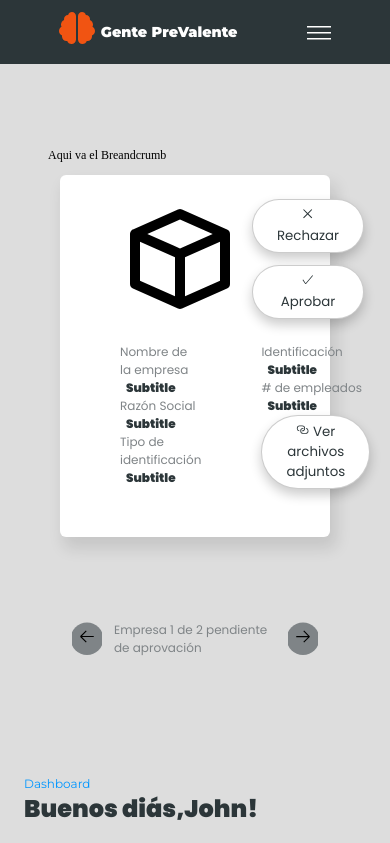
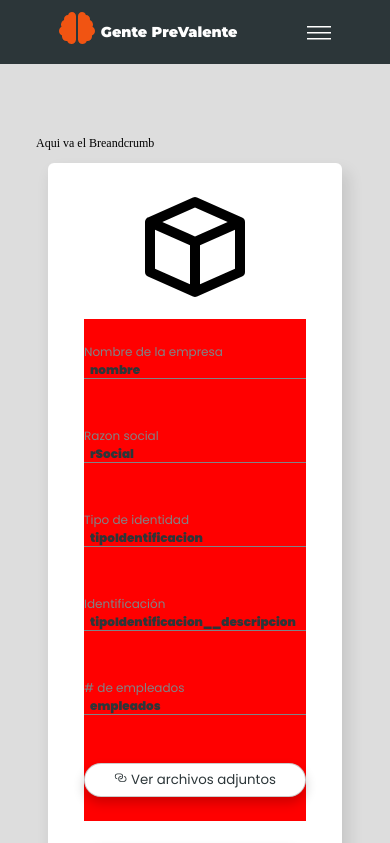
Before and after one commit to Jevelopers/PreValente, a React (Create React App) app in the folder prevalente/: page /Administration/Solicitar in a window 390 px wide. Shown: the top 843 px of the page. Built offline with nearby package versions, Linux system fonts and the light colour scheme.

Commit message:
ResponsiveCardLg

```diff
--- a/prevalente/src/Components/Card/Lg/Card.jsx
+++ b/prevalente/src/Components/Card/Lg/Card.jsx
@@ -7,31 +7,26 @@ import ModalDoc from '../../Modal/ModalDoc'
 
 import { VscLink, VscDesktopDownload, VscCheck, VscChromeClose, VscArrowLeft, VscArrowRight } from 'react-icons/vsc';
 
+//Importacion de multimedia
+import cube from '../../../Image/cube.svg'
+import circle from '../../../Image/circle.svg'
+import shape_triangle from '../../../Image/shape-triangle.svg'
+
+
 function Card() {
   //Ctr del estado del modal
   const [modalDoc, setmodalDoc] = useState(false);
 
-  const datoInfo = [
+  const datosInfo = [
     {
       id: 1,
-      title: "Nombre de la empresa",
-      info__description: "PREVALENTWARE"
-    },
-    {
-      id: 2,
-      title: "Nombre de la empresa",
-      info__description: "PREVALENTWARE"
-    },
-    {
-      id: 4,
-      title: "Nombre de la empresa",
-      info__description: "PREVALENTWARE"
-    },
-    {
-      id: 5,
-      title: "Nombre de la empresa",
-      info__description: "PREVALENTWARE"
-    },
+      logo: "cube",
+      nombre: "Prevalent",
+      rSocial: "Prevalentware",
+      tipoIdentificacion: "NIT",
+      tipoIdentificacion__descripcion: "1231234",
+      empleados: 10
+    }
   ]
 
   return (
@@ -44,18 +39,33 @@ function Card() {
             </div>
             <div className={stylesCardLg.card__info}>
               <div className={stylesCardLg.info__colum}>
+                <div className={stylesCardLg.info__box}>
                   <h1 className={stylesCardLg.info__title}>Nombre de la empresa</h1>
-                <h6 className={stylesCardLg.info__description}>Subtitle</h6>
-                <h1 className={stylesCardLg.info__title}>Razón Social</h1>
-                <h6 className={stylesCardLg.info__description}>Subtitle</h6>
-                <h1 className={stylesCardLg.info__title}>Tipo de identificación</h1>
-                <h6 className={stylesCardLg.info__description}>Subtitle</h6>
+                  <h6 className={stylesCardLg.info__description}>nombre </h6>
                 </div>
+
+                <div className={stylesCardLg.info__box}>
+                  <h1 className={stylesCardLg.info__title}>Razon social</h1>
+                  <h6 className={stylesCardLg.info__description}>rSocial</h6>
+                </div>
+
+                <div className={stylesCardLg.info__box}>
+                  <h1 className={stylesCardLg.info__title}>Tipo de identidad</h1>
+                  <h6 className={stylesCardLg.info__description}>tipoIdentificacion</h6>
+                </div>
+              </div>
+
               <div className={stylesCardLg.info__colum}>
+                <div className={stylesCardLg.info__box}>
                   <h1 className={stylesCardLg.info__title}>Identificación</h1>
-                <h6 className={stylesCardLg.info__description}>Subtitle</h6>
+                  <h6 className={stylesCardLg.info__description}>tipoIdentificacion__descripcion</h6>
+                </div>
+                <div className={stylesCardLg.info__box}>
                   <h1 className={stylesCardLg.info__title}># de empleados</h1>
-                <h6 className={stylesCardLg.info__description}>Subtitle</h6>
+                  <h6 className={stylesCardLg.info__description}>empleados</h6>
+                </div>
+                <div className={stylesCardLg.info__box__modal}>
+                  {/** Implementacion de modal en un boton */}
                   <button className={stylesCardLg.card__button} onClick={() => setmodalDoc(!modalDoc)}><VscLink /> Ver archivos adjuntos</button>
                   <ModalDoc stateModalDoc={modalDoc} changeModalDoc={setmodalDoc} >
                     <div className={stylesModal.head__content}>
@@ -77,7 +87,7 @@ function Card() {
                       </div>
                     </div>
                   </ModalDoc>
-
+                </div>
               </div>
             </div>
           </div>
--- a/prevalente/src/Components/Card/Lg/Card.module.css
+++ b/prevalente/src/Components/Card/Lg/Card.module.css
@@ -7,7 +7,7 @@
     gap: 1rem;
     padding: 2rem 5rem;
     border-radius: .5rem;
-    box-shadow: 5px 10px 15px 2px rgba(0,0,0,0.1);
+    box-shadow: 5px 10px 15px 2px rgba(0, 0, 0, 0.1);
 }
 
 .card__content {
@@ -30,7 +30,6 @@
     transform: scale(1.1);
 }
 
-
 .card__button {
     padding: .5rem 2rem;
     border-radius: 50rem;
@@ -38,16 +37,22 @@
     font-weight: 400;
     color: var(--color-primary);
     background: var(--color-text);
-    border: .1rem solid  rgba(0,0,0,0.2);
-    box-shadow: 0 .5rem 1rem 0  rgba(0,0,0,0.2);
+    border: .1rem solid rgba(0, 0, 0, 0.2);
+    box-shadow: 0 .5rem 1rem 0 rgba(0, 0, 0, 0.2);
     cursor: pointer;
 }
 
 .card__info {
     width: 100%;
-    margin: 2rem 0;
+    margin: 1rem 0;
     display: flex;
     column-gap: 5rem;
+}
+
+.info__colum {
+    width: 100%;
+    display: flex;
+    flex-direction: column;
 }
 
 .info__title,
@@ -64,11 +69,37 @@
     margin-left: .5rem;
 }
 
+.info__box {
+    display: flex;
+    flex-direction: column;
+    justify-content: center;
+    position: relative;
+    margin: 2rem 0;
+}
+
+.info__box__modal {
+    margin: 2rem 0;
+    display: flex;
+    flex-direction: column;
+    justify-content: end;
+}
+
+.info__box::before {
+    content: '';
+    position: absolute;
+    left: 0;
+    bottom: 0;
+    width: 100%;
+    height: .1rem;
+    background: var(--color-accent);
+}
+
 .card__content__button {
     display: flex;
     flex-direction: column;
     row-gap: 1rem;
 }
+
 
 .container__footer {
     padding: 6rem 0;
@@ -99,3 +130,40 @@
     font-family: var(--font-text);
     color: var(--color-accent);
 }
+
+
+/*Diseño responsive Mobil */
+@media screen and (min-width: 320px) and (max-width: 768px) {
+
+    .card {
+        padding: 2rem 3rem;
+        width: 100%;
+        flex-direction: column;
+    }
+    .card__content {
+        width: 100%;
+        order: 2;
+    }
+
+    .card__info {
+        background: red;
+        flex-direction: column;
+    }
+
+
+
+
+   .card__content__button {
+    order: 3;
+   }
+
+   .container__footer {
+    order: 1;
+   }
+
+
+
+}
+
+/*Diseño responsive Tablet */
+@media screen and (min-width: 769px) and (max-width: 1024px) {}
--- a/prevalente/src/Page/Administration/Solicitud/Solicitud.module.css
+++ b/prevalente/src/Page/Administration/Solicitud/Solicitud.module.css
@@ -12,7 +12,7 @@
 /*Diseño responsive Mobil */
 @media screen and (min-width: 320px) and (max-width: 768px) {
     .container {
-        padding: 2rem;
+        padding: 1rem;
     }
 
     .container__body {
@@ -25,7 +25,7 @@
 @media screen and (min-width: 769px) and (max-width: 1024px) {
 
     .container {
-        padding: 2rem;
+        padding: 1rem;
     }
 
     .container__body {
```
Lines whose indentation alone changed are shown as unchanged.
